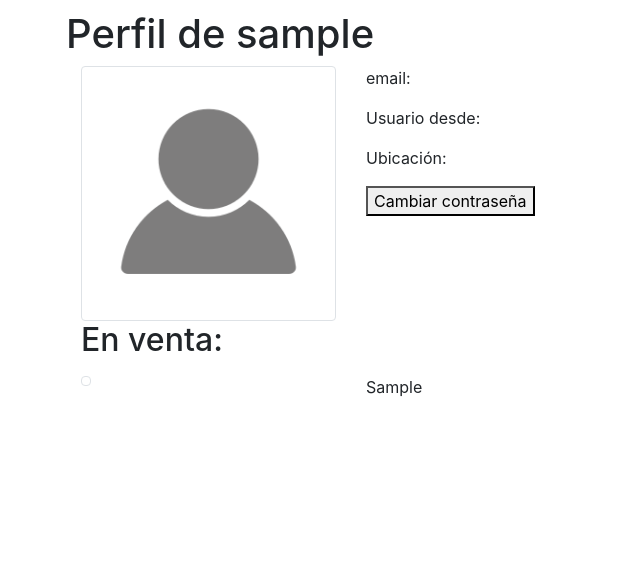
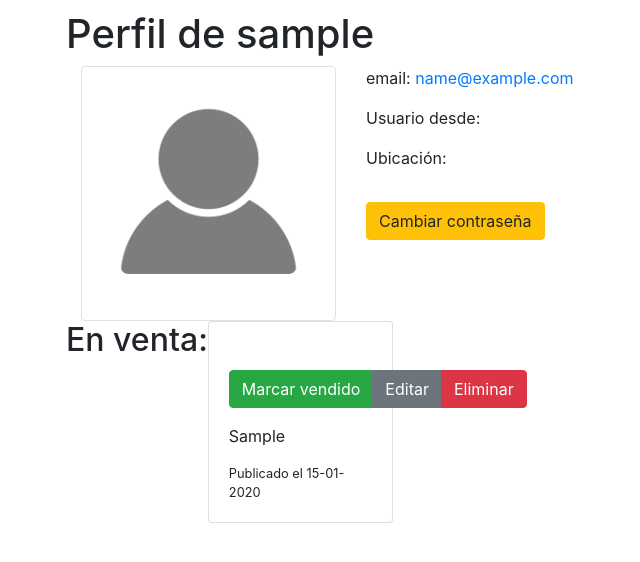
Before and after one commit to gon64/symfobgs, a Symfony app: template templates/user/profile.html.twig in a window 1280 px wide. Shown: the part 58-620 px from the top of the page, without its empty margins (4-644 px from the left). Run offline with Twig, Linux system fonts and the light colour scheme; the template is opened without the code that fills it: most values are stand-ins (such as "Sample title", 1, 10 or a date in 2020); style sheets or scripts are compiled from the project's sources; some libraries are stand-ins or nearby versions.

Commit message:
building user profile

```diff
--- a/templates/user/profile.html.twig
+++ b/templates/user/profile.html.twig
@@ -11,12 +11,13 @@
             </div>
             <div class="col col-md-9">
                 <!-- info -->
-                <p>email:
+                <p>email: <a href="{{ usuario.email }}">{{ usuario.email }}</a>
                 <p>Usuario desde:
                 <p>Ubicación:
-                <p><button>Cambiar contraseña</button>
+                <p><button onclick="window.location.href='/'" type="button" class="btn btn-warning">Cambiar contraseña</button>
             </div>
         </div>
+        <div class="row">
         {% if usuario.getOfertas is empty %}
             <div class="row">
                 <div class="col col-12">
@@ -29,11 +30,21 @@
                     <h2>En venta: </h2>
                 </div>
             </div>
-            {% for oferta in usuario.getOfertas %}
-                {% include 'user/selling.html.twig' %}
+
+
+            {% for ofertas in usuario.getOfertas|batch(3) %}
+                <div class="card-deck" style="margin-bottom:15px">
+                    {% for oferta in ofertas %}
+                        {% include 'user/selling.html.twig' %}
+                        <!--{{ oferta.getComentario }}-->
+                    {% endfor %}
+
+                </div>
+
             {% endfor %}
+
         {% endif %}
-
+        </div>
     </div>
 
 {% endblock %}
--- a/templates/user/selling.html.twig
+++ b/templates/user/selling.html.twig
@@ -1,9 +1,14 @@
-<div class="row">
-    <div class="col-3">
-        <img src="{{ oferta.getJuego.getUrlPortada }}" class="img-thumbnail"></img>
+<div class="card" style="max-width: 50%;" >
+    <img src="{{ oferta.getJuego.getUrlPortada }}" class="card-img-top"></img>
+    <div class="card-body">
+    <h3 class="card-title">{{ oferta.getJuego.getTitulo}}</h3>
+    <div class="btn-group" role="group">
+        <button onclick="window.location.href='/'" type="button" class="btn btn-success">Marcar vendido</button>
+        <button onclick="window.location.href='/'" type="button" class="btn btn-secondary">Editar</button>
+        <button onclick="window.location.href='/'" type="button" class="btn btn-danger">Eliminar</button>
     </div>
-    <div class="col-6">
-        <h3>{{ oferta.getJuego.getTitulo}}</h3>
-        {{ oferta.getComentario}}
+
+    <p class="card-text">{{ oferta.getComentario}}</p>
+    <p class="card-text small">Publicado el {{ oferta.getFechaCreacion|date('d-m-Y')}} </p>
     </div>
 </div>
```
